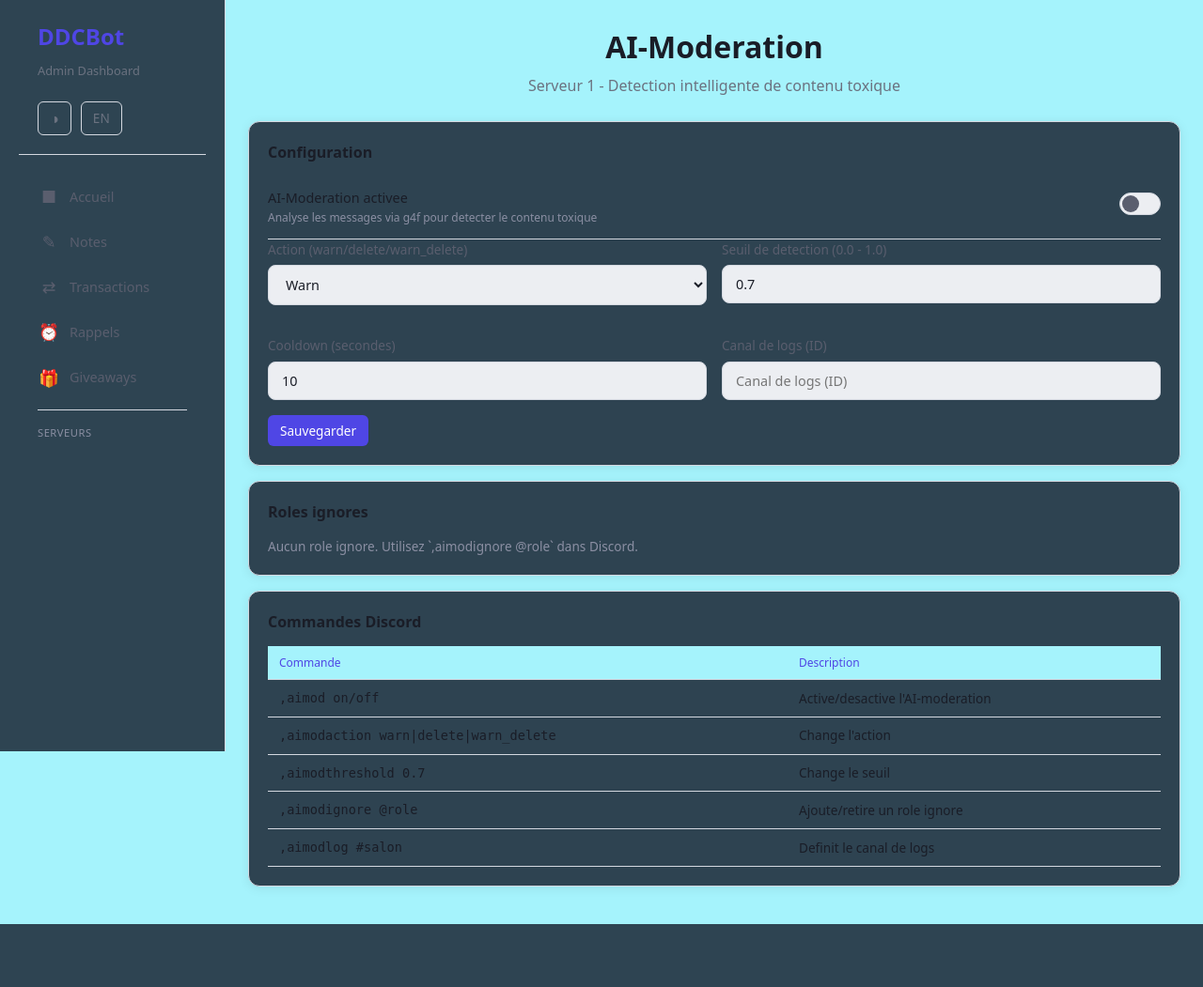
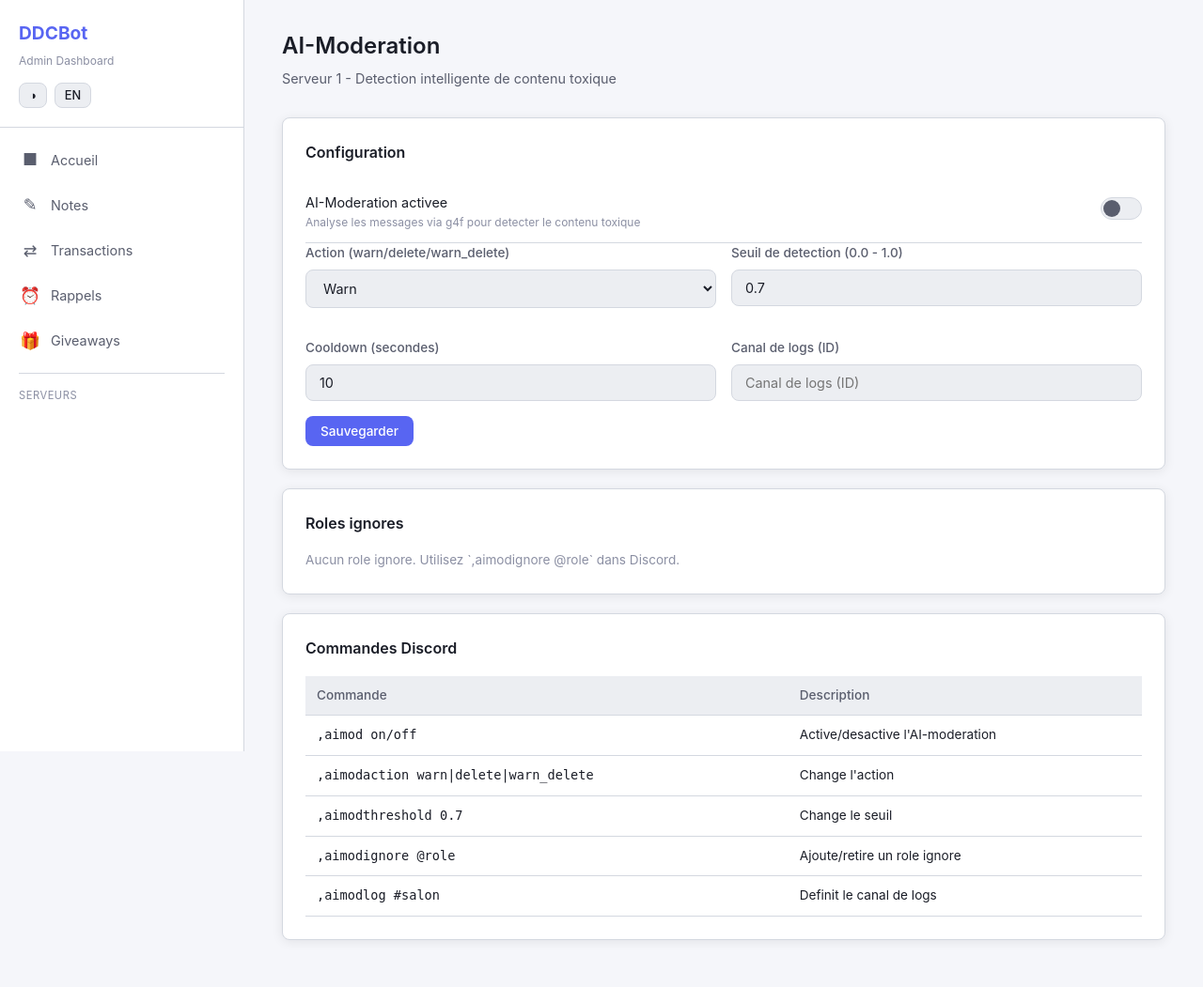
Before and after one commit to Estemobs/ddcbot, a FastAPI app: page /guild/1/aimod in a window 1280 px wide. Shown: the whole page at 94% size. Before the commit the page ends 984 px from the top, so only its background shows below. Run offline with FastAPI, Linux system fonts and the light colour scheme; data that the repository does not hold is empty.

Commit message:
fix: suppression du style CSS en ligne dans le modèle de base

```diff
--- a/web_dashboard/templates/base.html
+++ b/web_dashboard/templates/base.html
@@ -25,60 +25,6 @@
       location.reload();
     }
   </script>
-  <style>
-    :root {
-      --primary: #4f46e5;
-      --primary-light: #a5f3fc;
-      --success: #10b981;
-      --success-light: #d1fae5;
-      --danger: #ef4444;
-      --danger-light: #fee2e2;
-      --warning: #f59e0b;
-      --warning-light: #fffbeb;
-      --info: #6366f1;
-      --info-light: #e4e6f1;
-      --muted: #6b7280;
-      --card-bg: rgba(17,24,39,0.8);
-      --border: rgba(107,114,128,0.2);
-    }
-    * { box-sizing: border-box; }
-    body { font-family: system-ui, -apple-system, sans-serif; background: var(--primary-light); min-height: 100vh; margin: 0; }
-    .dark { --card-bg: rgba(17,24,39,0.9); --border: rgba(107,114,128,0.3); }
-    a { text-decoration: none; color: inherit; }
-    .icon { font-size: 1.2em; }
-    .sidebar { width: 240px; background: var(--card-bg); padding: 20px; height: 100vh; position: fixed; left: 0; top: 0; border-right: 1px solid var(--border); }
-    .sidebar-brand { padding-bottom: 20px; border-bottom: 1px solid var(--border); margin-bottom: 20px; }
-    .sidebar-brand h1 { font-size: 1.5rem; color: var(--primary); margin-bottom: 4px; }
-    .sidebar-brand small { color: var(--muted); font-size: 0.8rem; }
-    .sidebar-actions { margin-top: 20px; display: flex; gap: 10px; }
-    .btn { padding: 6px 12px; border-radius: 6px; font-size: 0.85rem; border: 1px solid transparent; cursor: pointer; transition: all 0.2s; }
-    .btn-secondary { background: transparent; color: var(--muted); border-color: var(--border); }
-    .btn-secondary:hover { background: var(--border); color: var(--primary); }
-    .btn-primary { background: var(--primary); color: white; }
-    .btn-primary:hover { opacity: 0.9; }
-    .nav a { display: block; padding: 8px 12px; margin: 4px 0; border-radius: 6px; color: var(--muted); }
-    .nav a:hover { background: var(--primary-light); color: var(--primary); }
-    .nav a.active { background: var(--primary); color: white; }
-    .main { margin-left: 240px; padding: 24px; }
-    .page-header { text-align: center; margin-bottom: 24px; }
-    .page-header h2 { font-size: 2rem; margin-bottom: 4px; }
-    .page-header p { color: var(--muted); font-size: 1rem; }
-    .stats-grid { display: grid; grid-template-columns: repeat(auto-fit, minmax(140px, 1fr)); gap: 16px; margin-bottom: 24px; }
-    .stat-card { background: var(--card-bg); padding: 16px; border-radius: 10px; text-align: center; border: 1px solid var(--border); }
-    .stat-card .value { font-size: 2.5rem; font-weight: bold; color: var(--primary); }
-    .stat-card .label { color: var(--muted); font-size: 0.85rem; margin-top: 4px; }
-    .card { background: var(--card-bg); padding: 20px; border-radius: 12px; border: 1px solid var(--border); margin-bottom: 16px; }
-    .card-header { font-size: 1.1rem; font-weight: 600; margin-bottom: 12px; display: flex; justify-content: space-between; align-items: center; }
-    .table-wrap { overflow-x: auto; }
-    table { width: 100%; border-collapse: collapse; }
-    th, td { padding: 8px 12px; text-align: left; border-bottom: 1px solid var(--border); }
-    th { background: var(--primary-light); color: var(--primary); font-size: 0.75rem; }
-    .tag { padding: 4px 8px; border-radius: 4px; font-size: 0.75rem; font-weight: 600; }
-    .tag-success { background: var(--success-light); color: var(--success); }
-    .tag-danger { background: var(--danger-light); color: var(--danger); }
-    .empty { text-align: center; padding: 40px; color: var(--muted); }
-    .section-label { color: var(--muted); font-size: 0.85rem; text-transform: uppercase; letter-spacing: 1px; margin-bottom: 12px; display: block; }
-  </style>
 </head>
 <body>
   <aside class="sidebar">
```
